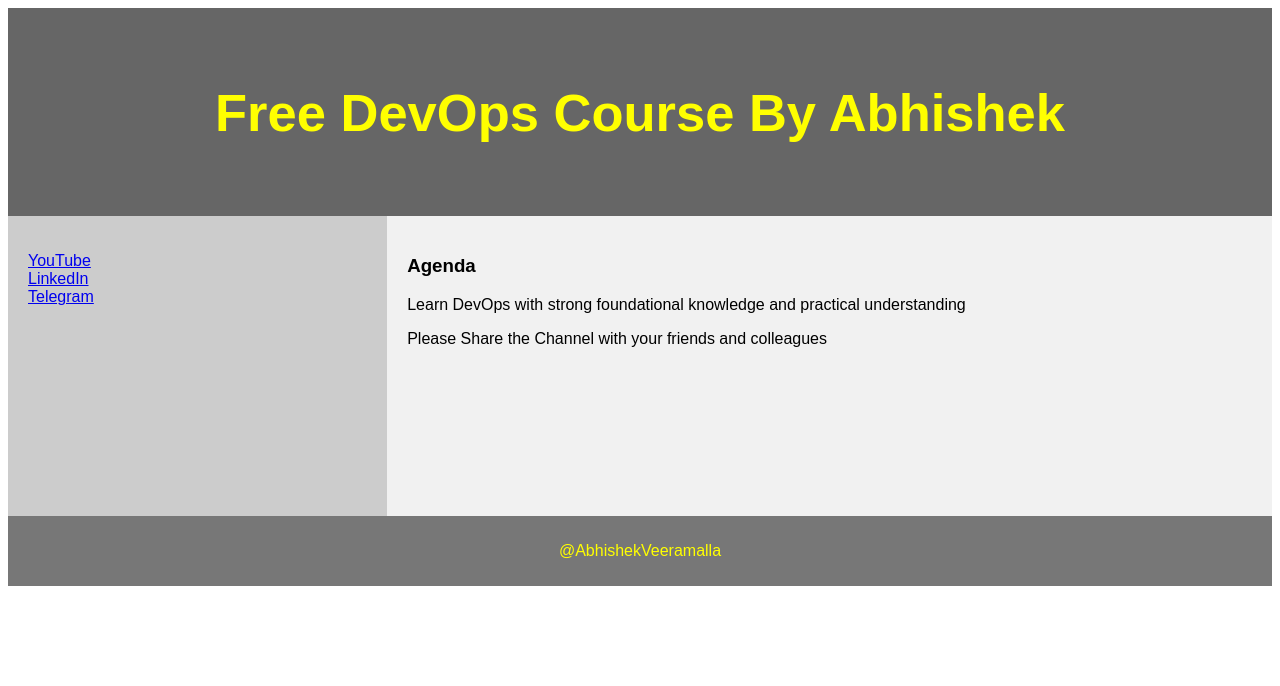
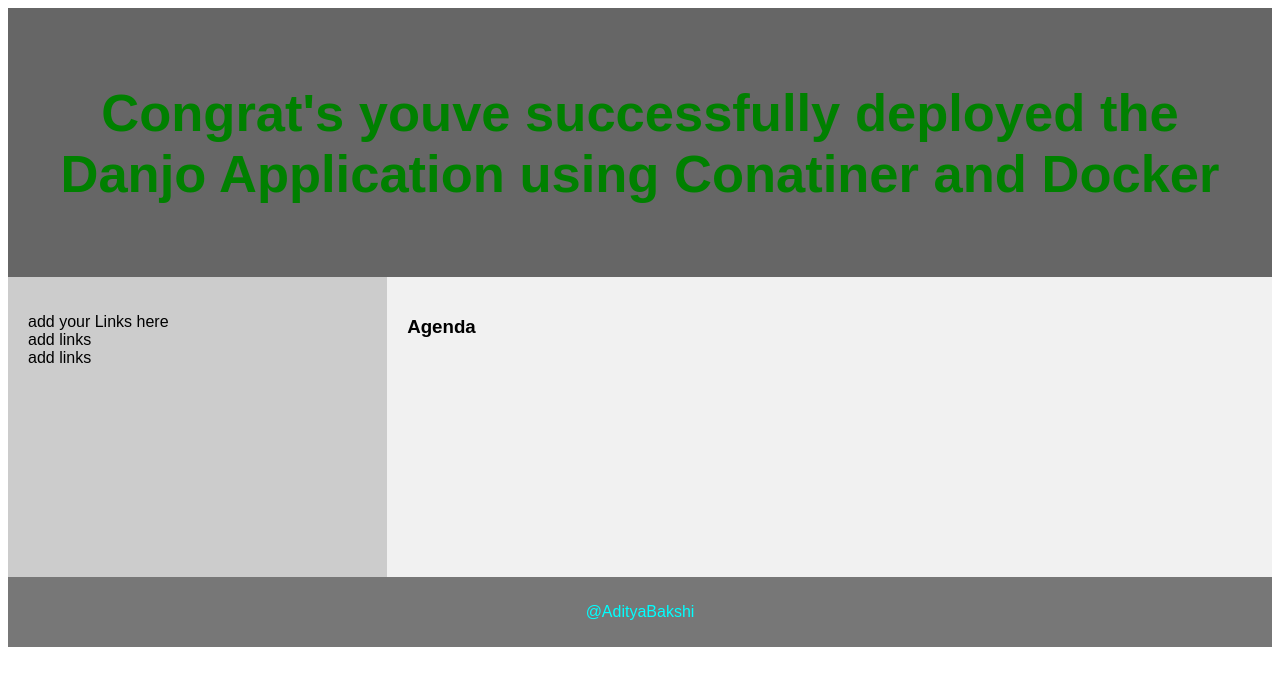
Before and after one commit to ZABROL/Danjo_Application_Using_Containers, a Django app: page /demo/ in a window 1280 px wide. Shown: the top 686 px of the page. Run offline with Django 4.2, Linux system fonts and the light colour scheme.

Commit message:
Update demo_site.html

```diff
--- a/Danjo_App_using_docker/python-web-app/devops/demo/templates/demo_site.html
+++ b/Danjo_App_using_docker/python-web-app/devops/demo/templates/demo_site.html
@@ -1,7 +1,7 @@
 <!DOCTYPE html>
 <html lang="en">
 <head>
-<title>CSS Template</title>
+<title>Basic Template</title>
 <meta charset="utf-8">
 <meta name="viewport" content="width=device-width, initial-scale=1">
 <style>
@@ -19,7 +19,7 @@ header {
   padding: 30px;
   text-align: center;
   font-size: 35px;
-  color: yellow;
+  color: green;
 }
 
 /* Create two columns/boxes that floats next to each other */
@@ -57,7 +57,7 @@ footer {
   background-color: #777;
   padding: 10px;
   text-align: center;
-  color: yellow;
+  color: cyan;
 }
 
 /* Responsive layout - makes the two columns/boxes stack on top of each other instead of next to each other, on small screens */
@@ -73,27 +73,25 @@ footer {
 
 
 <header>
-  <h2>Free DevOps Course By Abhishek</h2>
+  <h2>Congrat's youve successfully deployed the Danjo Application using Conatiner and Docker</h2>
 </header>
 
 <section>
   <nav>
     <ul>
-      <li><a href="www.youtube.com/@AbhishekVeeramalla">YouTube</a></li>
-      <li><a href="www.linkedin.com/in/abhishek-veeramalla-77b33996/">LinkedIn</a></li>
-      <li><a href="https://telegram.me/abhishekveeramalla">Telegram</a></li>
+      <li>add your Links here</li>
+      <li>add links</li>
+      <li>add links</li>
     </ul>
   </nav>
 
   <article>
     <h1>Agenda</h1>
-    <p>Learn DevOps with strong foundational knowledge and practical understanding</p>
-    <p>Please Share the Channel with your friends and colleagues</p>
   </article>
 </section>
 
 <footer>
-  <p>@AbhishekVeeramalla</p>
+  <p>@AdityaBakshi</p>
 </footer>
 
 </body>
```
